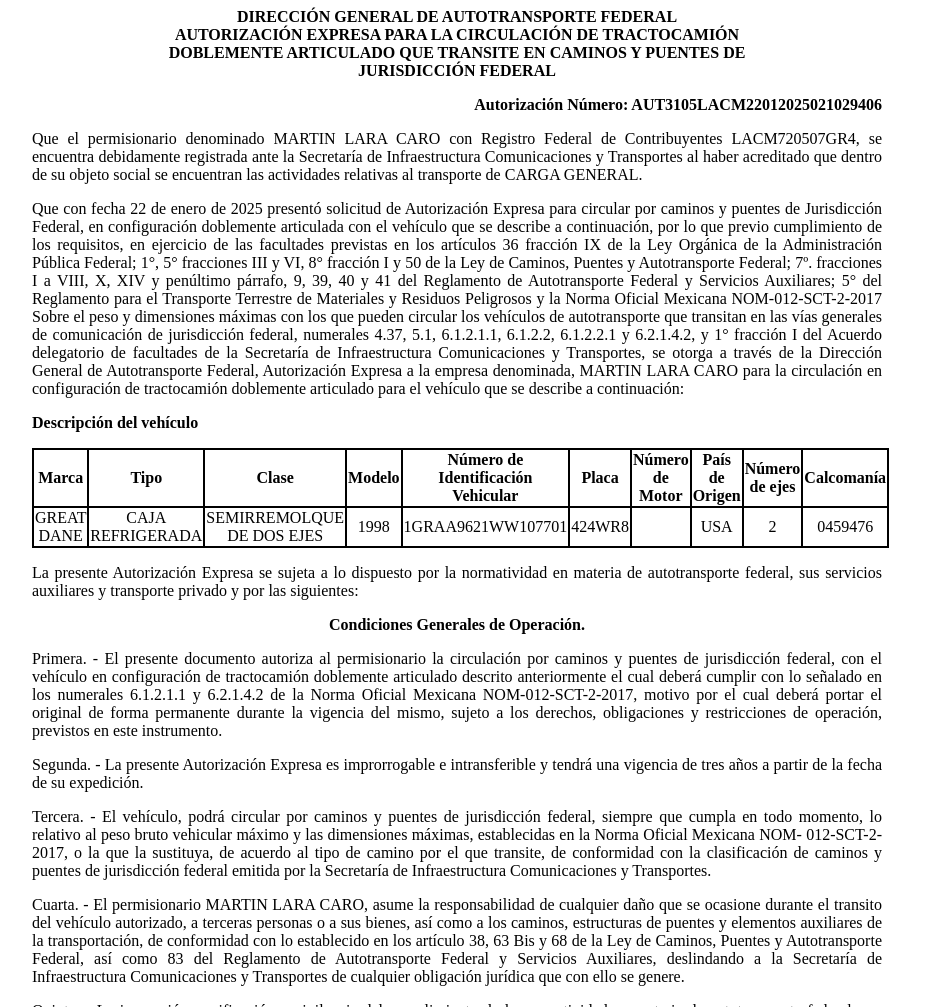
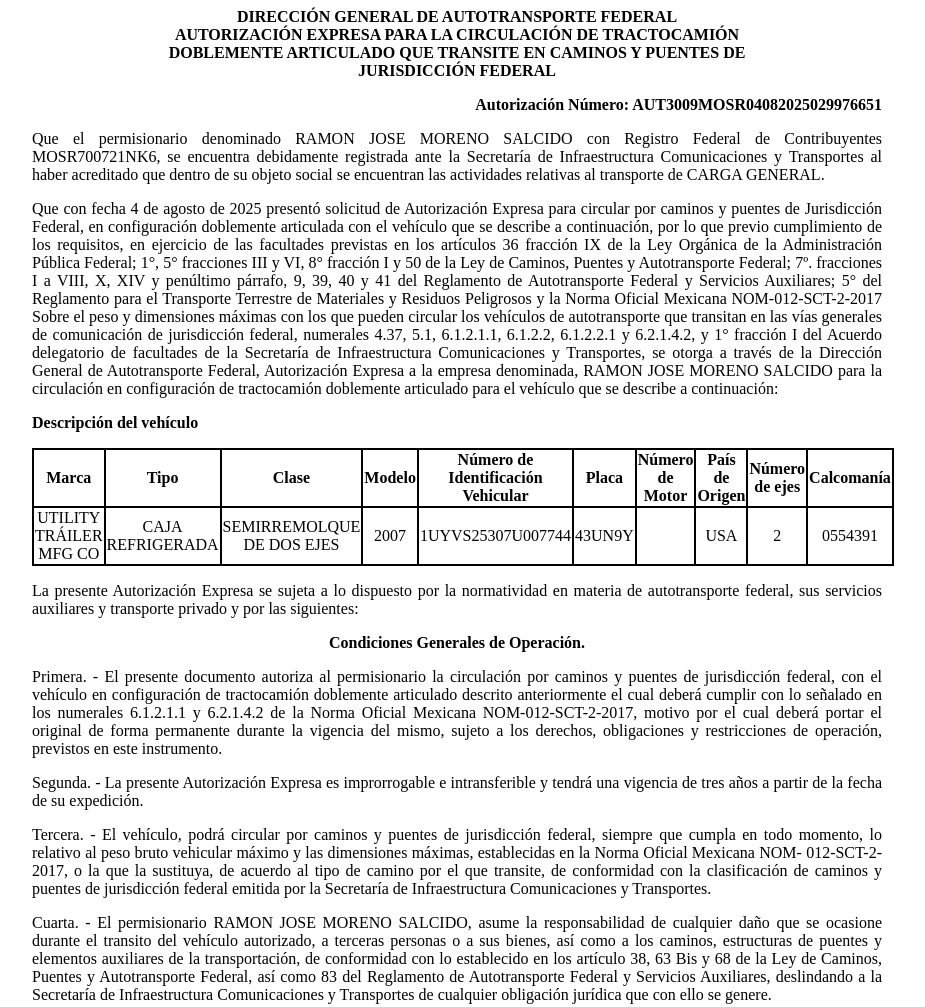
Before and after one commit to app-sct1/ConsultaAutDobleRemolque-folio-0253010, a plain HTML site: page index.html in a window 1280 px wide. Shown: the top 1007 px of the page, without its empty margins (183-1108 px from the left). Drawn offline with Linux system fonts and the light colour scheme.

Commit message:
index.html

```diff
--- a/index.html.html
+++ b/index.html
@@ -75,19 +75,19 @@
 						<p class="sinMargen">DOBLEMENTE ARTICULADO QUE TRANSITE EN CAMINOS Y PUENTES DE</p>
 						<p class="sinMargen">JURISDICCIÓN FEDERAL</p>
 					</div>
-<p class="derechaNegro">Autorización Número: AUT3105LACM22012025021029406</p>
+<p class="derechaNegro">Autorización Número: AUT3009MOSR04082025029976651</p>
 
 					<p class="justificado">Que el permisionario denominado
-						MARTIN LARA CARO con Registro Federal de
-						Contribuyentes LACM720507GR4, se encuentra
+						RAMON JOSE MORENO SALCIDO con Registro Federal de
+						Contribuyentes MOSR700721NK6, se encuentra
 						debidamente registrada ante la Secretaría de Infraestructura
 						Comunicaciones y Transportes al haber acreditado que dentro de su
 						objeto social se encuentran las actividades relativas al
 						transporte de CARGA GENERAL.</p>
 
 
-					<p class="justificado">Que con fecha 22 de
-						enero de 2025 presentó
+					<p class="justificado">Que con fecha 4 de
+						agosto de 2025 presentó
 						solicitud de Autorización Expresa para circular por caminos y
 						puentes de Jurisdicción Federal, en configuración doblemente
 						articulada con el vehículo que se describe a continuación, por lo
@@ -107,7 +107,7 @@
 						facultades de la Secretaría de Infraestructura Comunicaciones y
 						Transportes, se otorga a través de la
 						Dirección General de Autotransporte Federal, Autorización Expresa a la
-						empresa denominada, MARTIN LARA CARO para la
+						empresa denominada, RAMON JOSE MORENO SALCIDO para la
 						circulación en configuración de tractocamión doblemente articulado
 						para el vehículo que se describe a continuación:</p>
 
@@ -128,16 +128,16 @@
 							<th class="borde">Calcomanía</th>
 						</tr>
 						<tr class="borde">
-							<td class="borde">GREAT DANE</td>
+							<td class="borde">UTILITY TRÁILER MFG CO</td>
 							<td class="borde">CAJA REFRIGERADA</td>
 							<td class="borde">SEMIRREMOLQUE DE DOS EJES</td>
-							<td class="borde">1998</td>
-							<td class="borde">1GRAA9621WW107701</td>
-							<td class="borde">424WR8</td>
+							<td class="borde">2007</td>
+							<td class="borde">1UYVS25307U007744</td>
+							<td class="borde">43UN9Y</td>
 							<td class="borde"></td>
 							<td class="borde">USA</td>
 							<td class="borde">2</td>
-							<td class="borde">0459476</td>
+							<td class="borde">0554391</td>
 						</tr>
 
 					</tbody></table>
@@ -175,7 +175,7 @@
 						Secretaría de Infraestructura Comunicaciones y Transportes.</p>
 
 					<p class="justificado">Cuarta. - El permisionario
-						MARTIN LARA CARO, asume la responsabilidad de
+						RAMON JOSE MORENO SALCIDO, asume la responsabilidad de
 						cualquier daño que se ocasione durante el transito del vehículo
 						autorizado, a terceras personas o a sus bienes, así como a los
 						caminos, estructuras de puentes y elementos auxiliares de la
```
